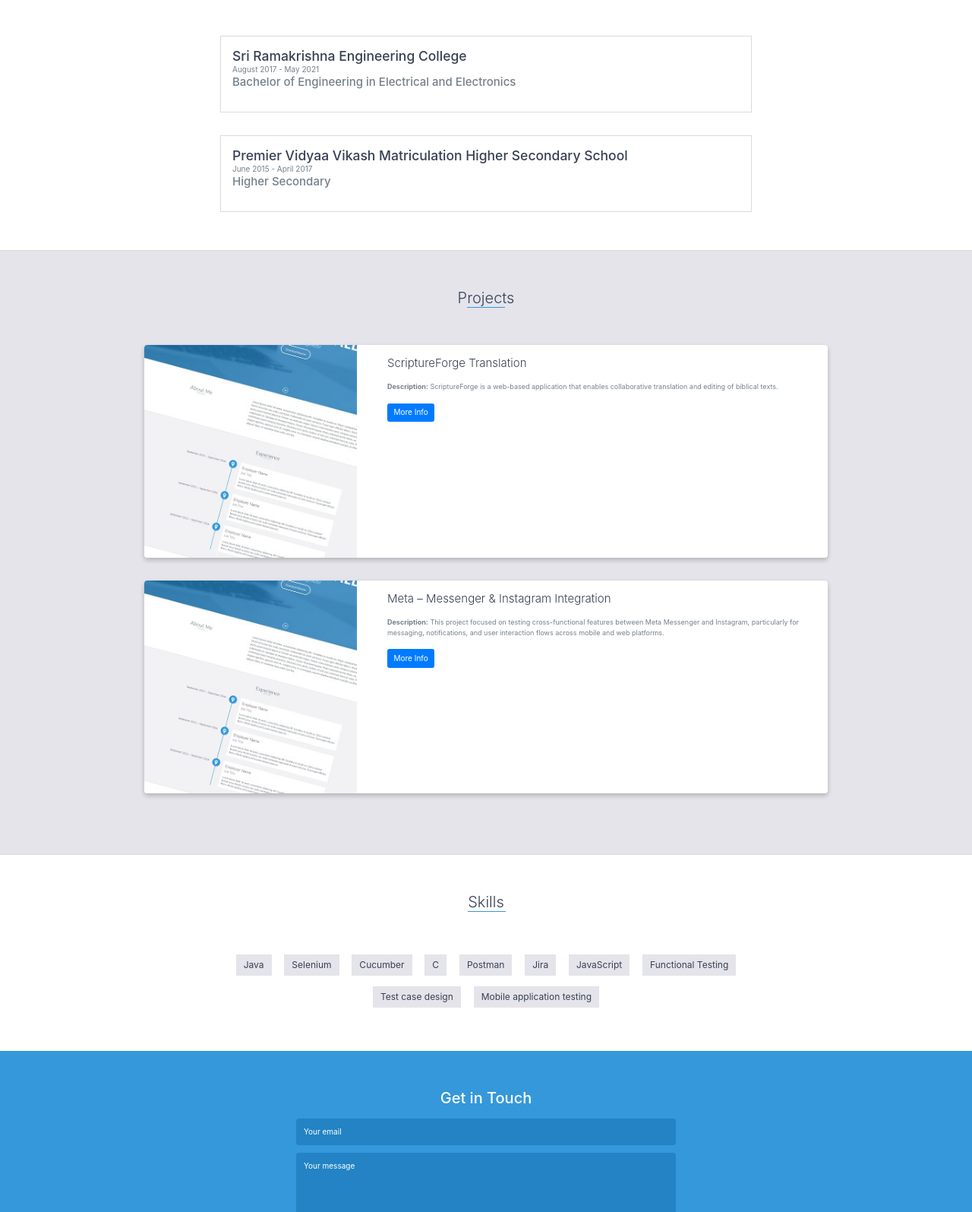
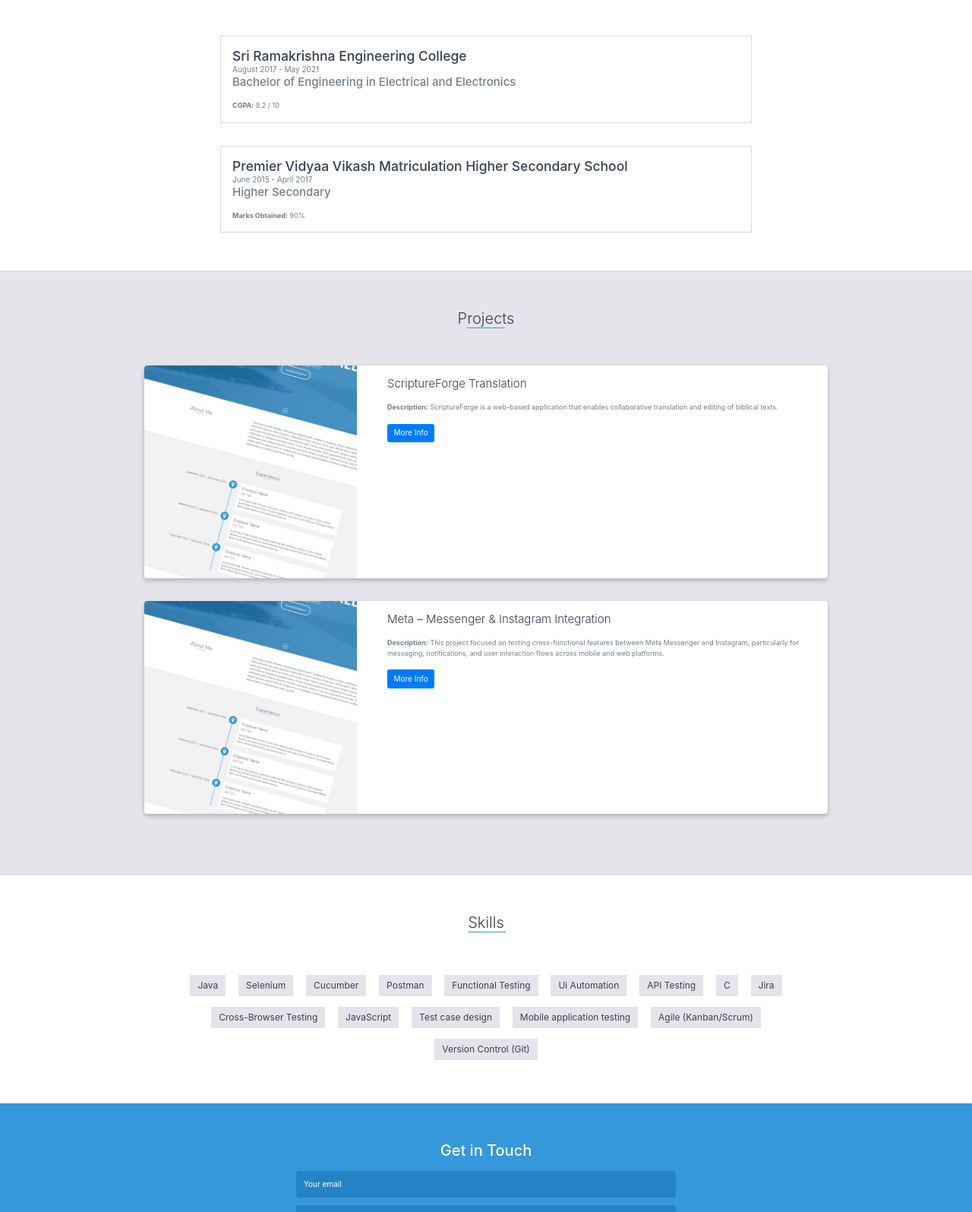
Before and after one commit to naveennagarajan34/Portfolio, a website: page index.html in a window 1280 px wide. Shown: the part 1601-3196 px from the top of the page at 76% size. Drawn offline with nearby package versions, Linux system fonts and the light colour scheme; files that its build step writes are made by us from their sources.

Commit message:
resume drive link added / updated skills

```diff
--- a/index.html
+++ b/index.html
@@ -51,7 +51,7 @@
         <div id="lead-content">
             <h1>Naveen N</h1>
             <h2>QA - Software Engineering</h2>
-            <a href="resume.pdf" class="btn-rounded-white" target="_blank">Download Resume</a>
+            <a href="https://drive.google.com/file/d/1f_eNhx8VSXuJ016mtBUhP9HwLWaxSHQe/view?usp=sharing" class="btn-rounded-white" target="_blank">Download Resume</a>
         </div>
         <!-- End #lead-content -->
 
@@ -115,6 +115,7 @@
             <h3>Sri Ramakrishna Engineering College</h3>
             <span class="education-date"> August 2017 - May 2021</span>
             <h4>Bachelor of Engineering in Electrical and Electronics</h4>
+            <p><strong>CGPA:</strong> 8.2 / 10</p>
         </div>
         <!-- End .education-block -->
 
@@ -122,6 +123,7 @@
             <h3 class="w-auto">Premier Vidyaa Vikash Matriculation Higher Secondary School</h3>
             <span class="education-date">June 2015 - April 2017</span>
             <h4>Higher Secondary</h4>
+            <p><strong>Marks Obtained:</strong> 90%</p>
         </div>
         <!-- End .education-block -->
     </div>
@@ -143,13 +145,18 @@
             <li>Java</li>
             <li>Selenium</li>
             <li>Cucumber</li>
+            <li>Postman</li>
+            <li>Functional Testing</li>
+            <li>Ui Automation</li>
+            <li>API Testing</li>
             <li>C</li>
-            <li>Postman</li>
             <li>Jira</li>
+            <li>Cross-Browser Testing</li>
             <li>JavaScript</li>
-            <li>Functional Testing</li>
             <li>Test case design</li>
             <li>Mobile application testing</li>
+            <li>Agile (Kanban/Scrum)</li>
+            <li>Version Control (Git)</li>
 
         </ul>
     </div>
```
